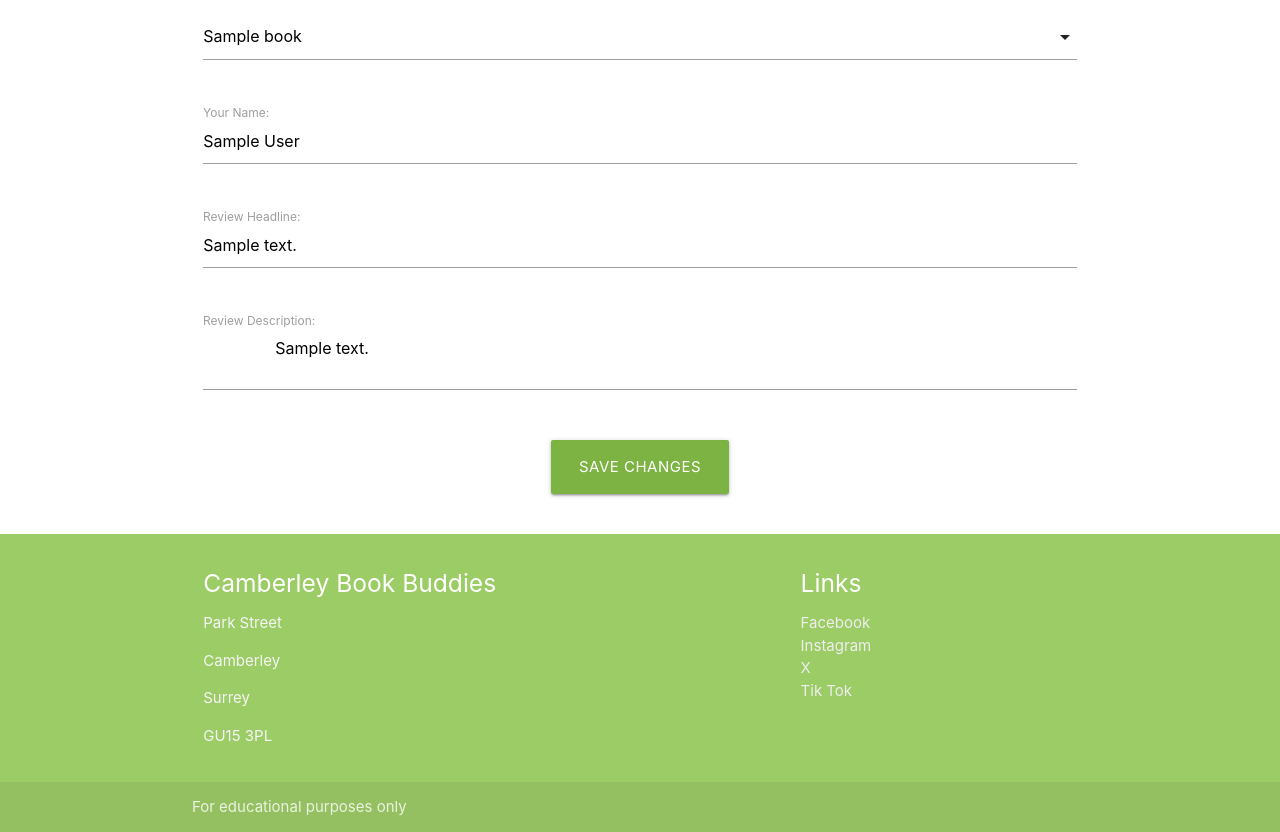
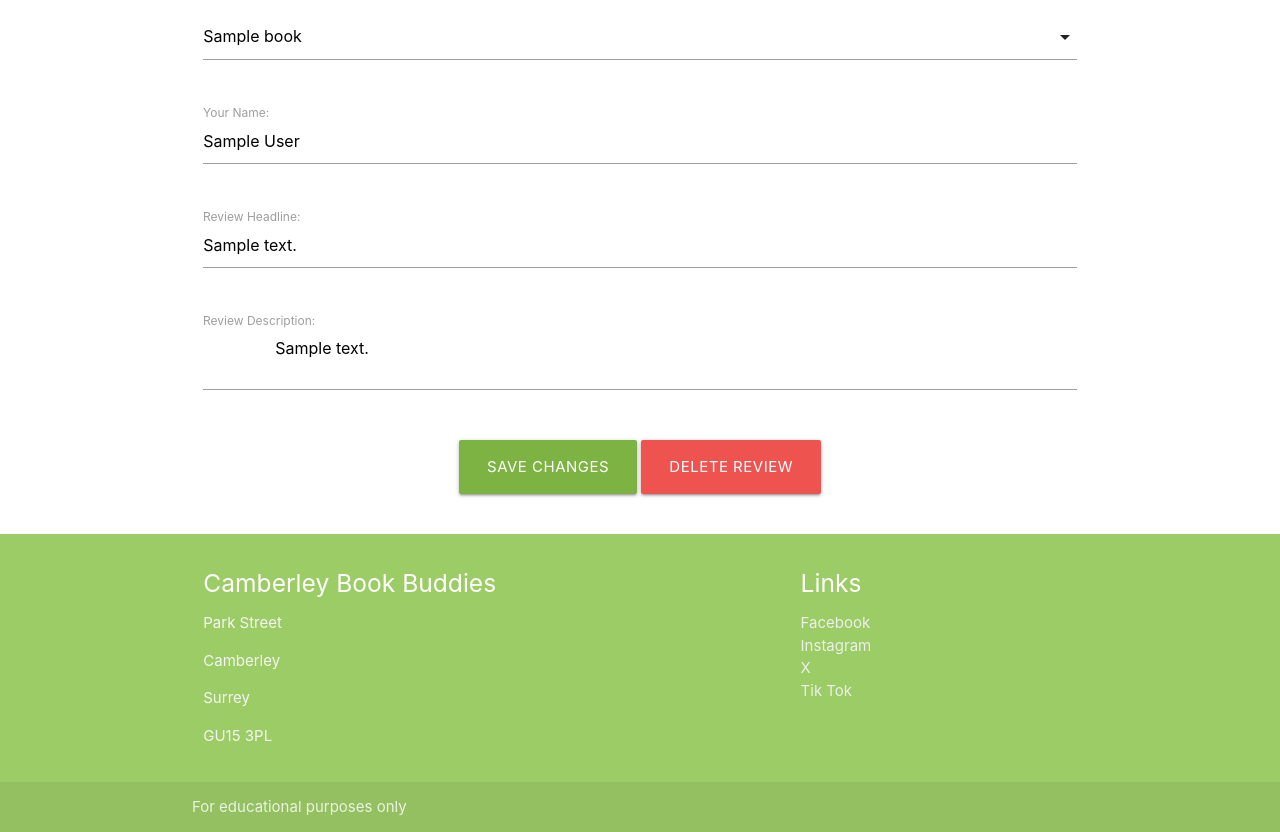
Before and after one commit to JCook22/camberley-book-buddies, a Flask app: page /edit_review/1 in a window 1280 px wide. Shown: the part 254-1086 px from the top of the page. Run offline with Flask 2, Linux system fonts and the light colour scheme; tables that the repository leaves empty hold one stand-in row (values such as "Sample post").

Commit message:
Bug fix add reviews, edit reviews and add delete review function

```diff
--- a/camberleybookbuddies/routes.py
+++ b/camberleybookbuddies/routes.py
@@ -53,10 +53,10 @@ def add_review():
             review_author=request.form.get("review_author"),
             review_headline=request.form.get("review_headline"),
             review_description=request.form.get("review_description")
-                   )
+        )
         db.session.add(review)
         db.session.commit()
-        return redirect(url_for("library"))
+        return redirect(url_for("reviews"))
     return render_template("add_review.html", library=library)
 
 
@@ -65,12 +65,21 @@ def edit_review(review_id):
     review = Review.query.get_or_404(review_id)
     library = list(Book.query.order_by(Book.book_title).all())
     if request.method == "POST":
+        review.book_id=request.form.get("book_id")
         review.review_author=request.form.get("review_author")
         review.review_headline=request.form.get("review_headline")
         review.review_description=request.form.get("review_description")
-        review.book_id=request.form.get("book_id")
         db.session.commit()
+        return redirect(url_for("reviews"))
     return render_template("edit_review.html", review=review, library=library)
+
+
+@app.route("/delete_review/<int:review_id>")
+def delete_review(review_id):
+    review = Review.query.get_or_404(review_id)
+    db.session.delete(review)
+    db.session.commit()
+    return redirect(url_for("reviews"))
 
 
 @app.route("/reviews")
--- a/camberleybookbuddies/templates/edit_review.html
+++ b/camberleybookbuddies/templates/edit_review.html
@@ -47,7 +47,12 @@
             <div class="col s12 center-align">
                 <button type="submit" class="btn-large light-green darken-1">
                     Save Changes
-                  </button>
+                </button>
+                <a href="{{ url_for('delete_review', review_id=review.id) }}" class="btn-large red lighten-1">
+                    Delete Review
+                </a>
+            </div>
+        </div>
 </section>
 
 {% endblock %}
```
Also changed, not shown: camberleybookbuddies/templates/add_review.html (+5 -2 lines).
